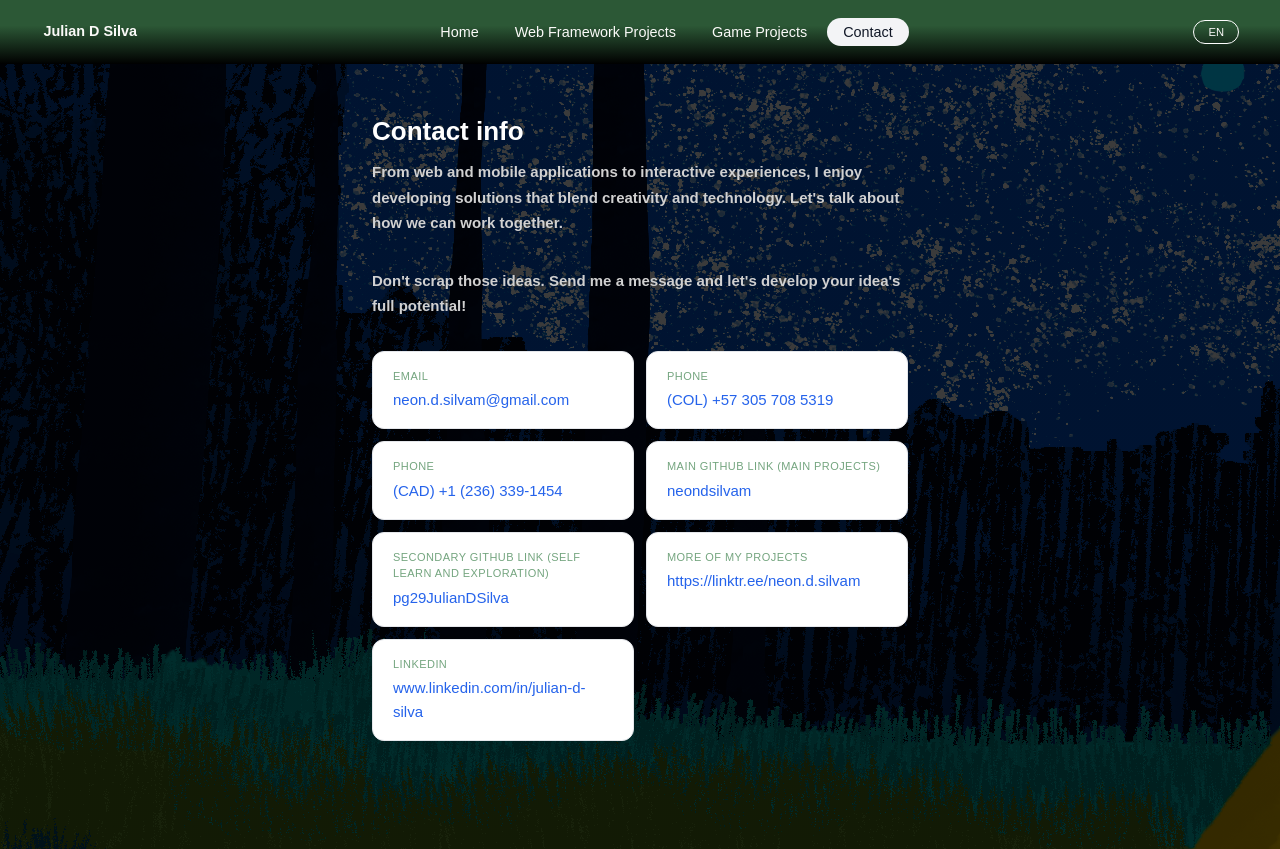
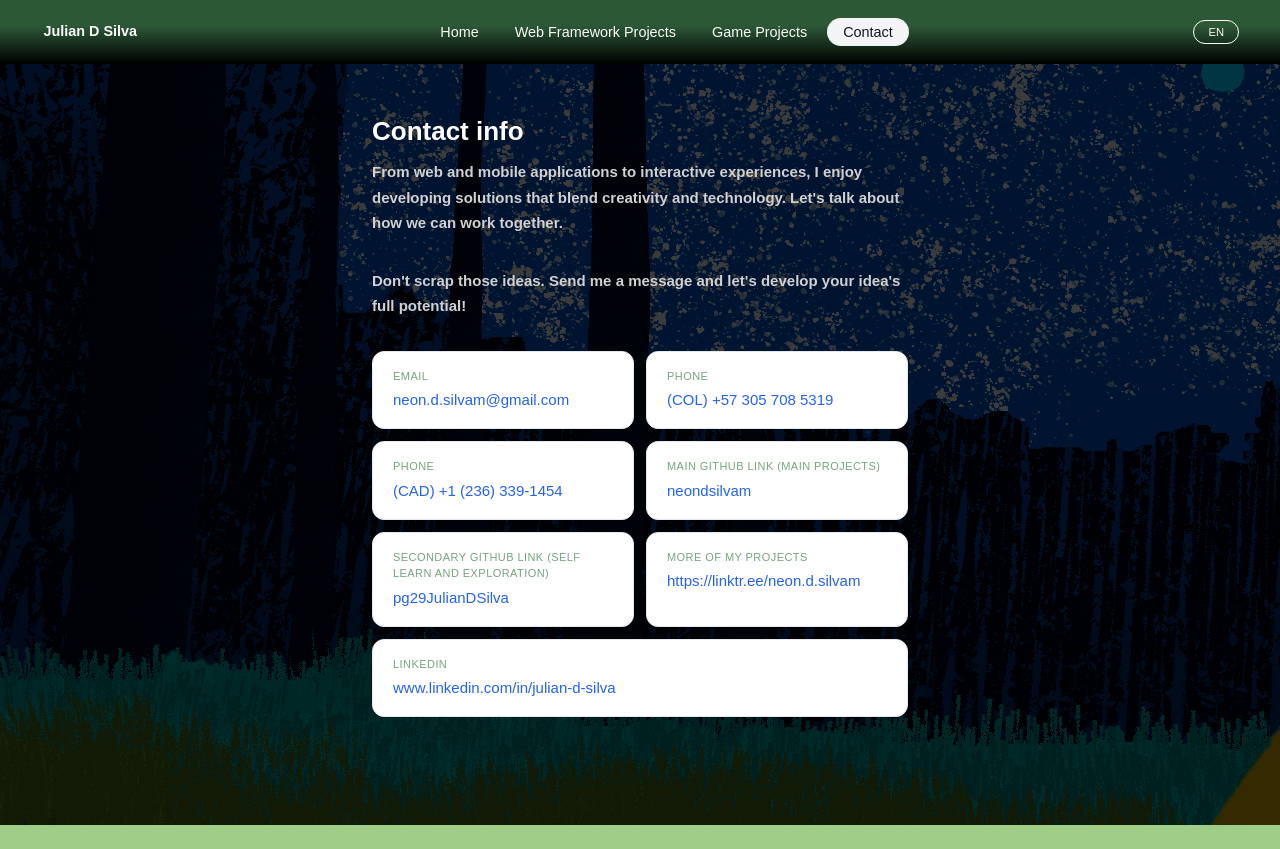
Before and after one commit to neondsilvam/Programming_portfolio, a React (Vite) app: page / in a window 1280 px wide. Both pictures are taken after a click on the button "Contact". After the commit the page ends 825 px from the top, so only its background shows below. Built offline with nearby package versions, Linux system fonts and the light colour scheme; a web font is replaced by a local one.

Commit message:
UPDATE: Linkeding design contact page

```diff
--- a/src/pages/Contact.module.css
+++ b/src/pages/Contact.module.css
@@ -37,6 +37,10 @@
   background: #ffffff;
 }
 
+.card:last-child {
+    grid-column: 1 / -1;
+}
+
 .label {
     font-size: 11px;
     color: #74A57F;
```
